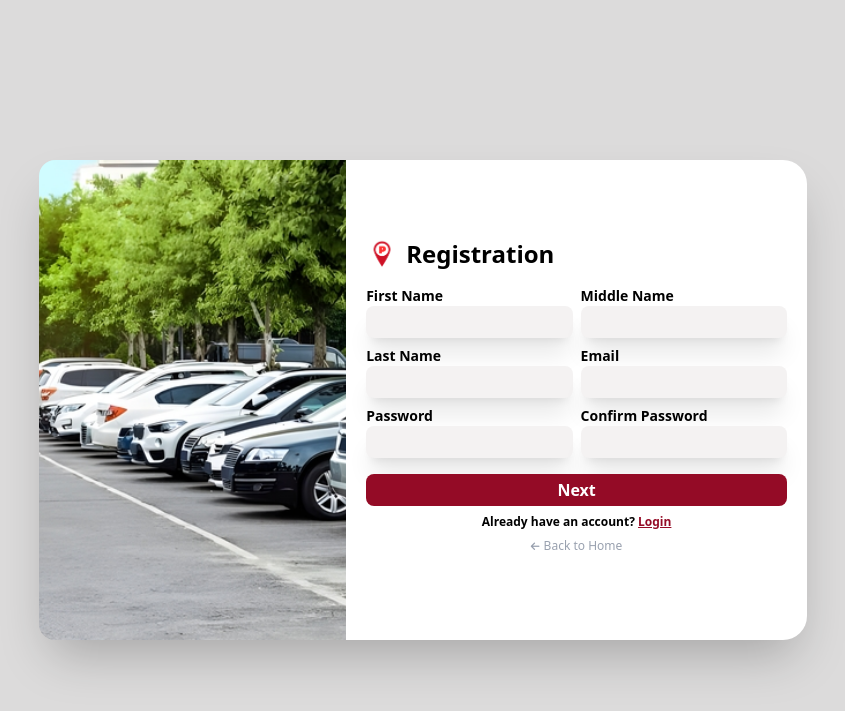
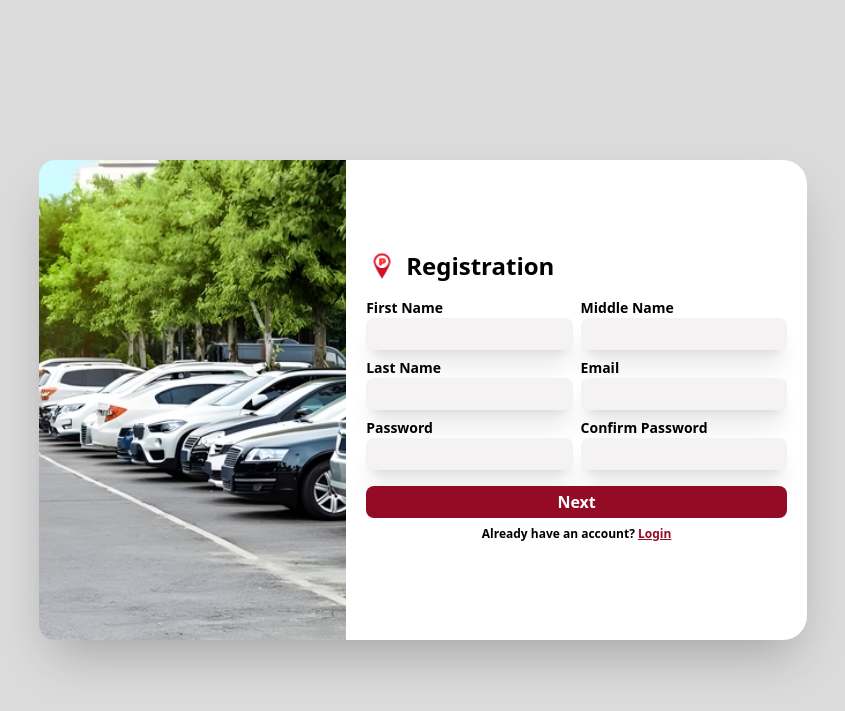
Before and after one commit to Renz7287/2025_CP-PARKTRACK, a Django app: page /register/ in a window 1280 px wide. Shown: the top 711 px of the page, without its empty margins (217-1062 px from the left). Run offline with Django 4.2, Linux system fonts and the light colour scheme; data that the repository does not hold is empty; parts of the project's set-up code (start-up, migrations or seed data) failed here and were passed over; some libraries are stand-ins or nearby versions.

Commit message:
Updated the login and register template 2

```diff
--- a/parktrack/users/templates/users/register.html
+++ b/parktrack/users/templates/users/register.html
@@ -103,12 +103,6 @@
                             <a class="text-[#940B26] decoration-solid underline" href="{% url 'users:login' %}">Login</a>
                         </p>
 
-                        <a href="{% url 'users:index' %}"
-                           class="flex items-center justify-center gap-1 text-xs text-gray-400 hover:text-[#940B26] transition-colors mt-1">
-                            <i class="fa-solid fa-arrow-left text-[10px]"></i>
-                            Back to Home
-                        </a>
-
                     </section>
 
                     <section id="step-2" class="hidden space-y-2">
```
